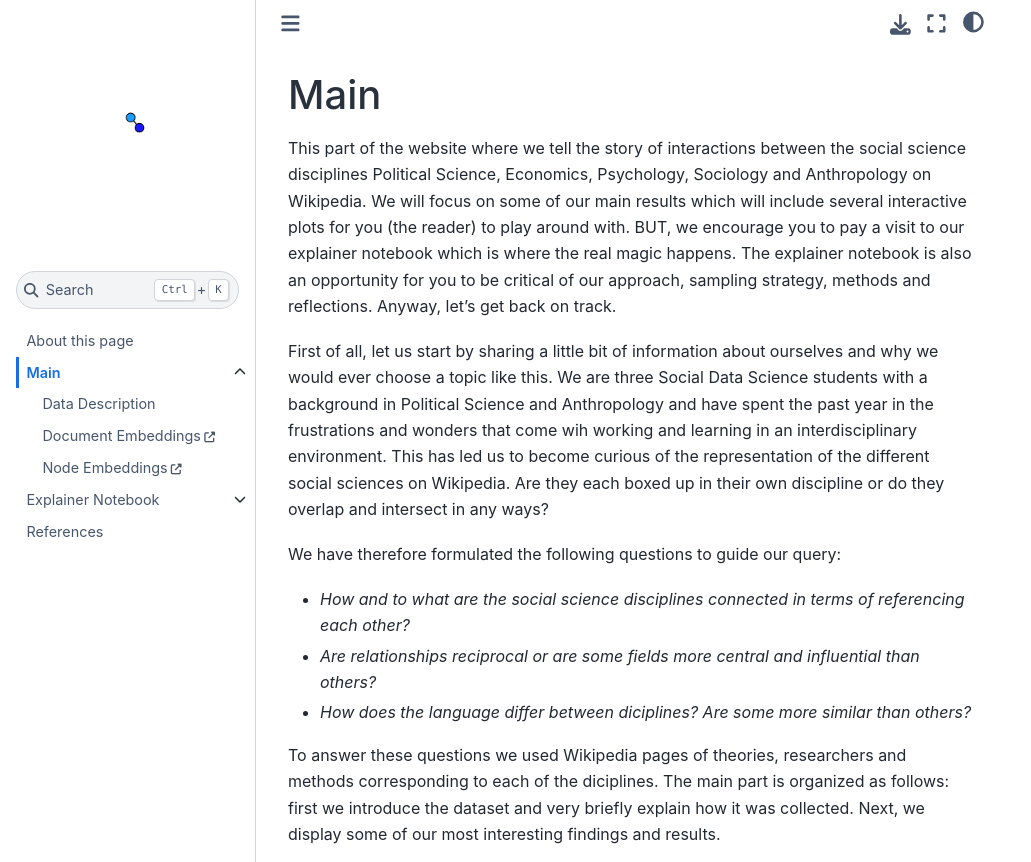
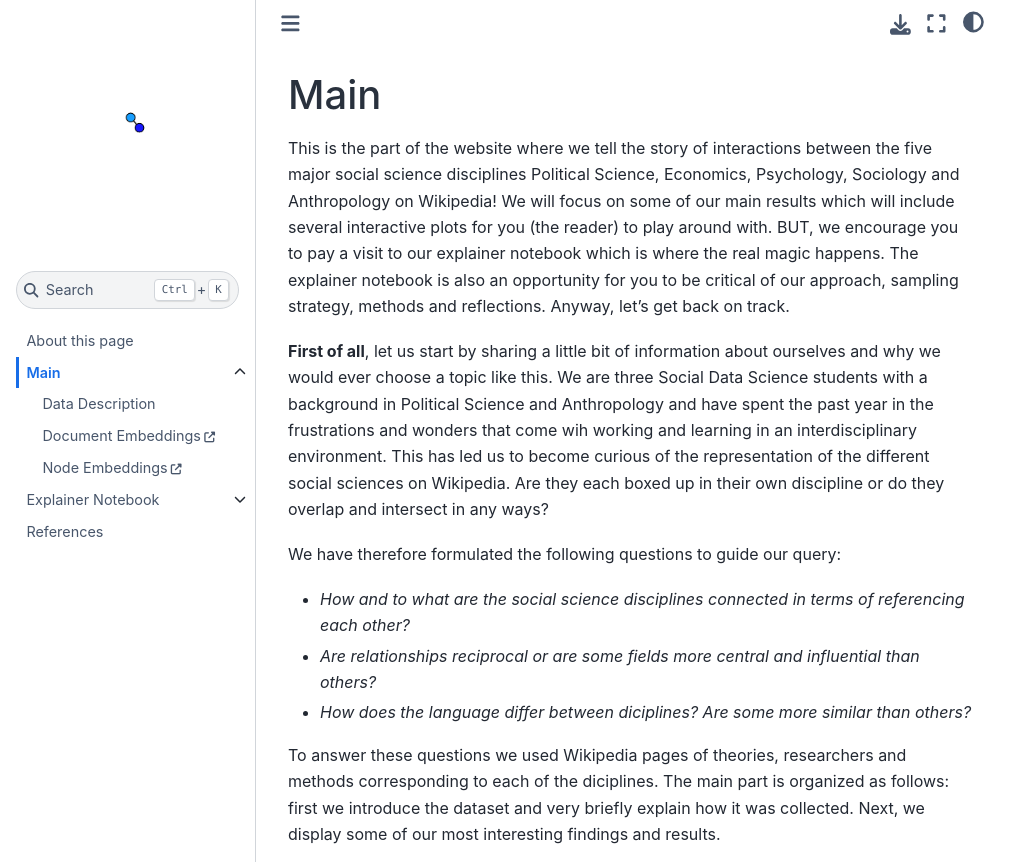
Before and after one commit to MatPiq/DTU-social-graphs-project-book, a Jupyter Book: the page built from main.md, in a window 1280 px wide and 1259 px high, cut to the strip 0-862 px from the top of the window. Shown: the whole strip, without its empty margins (0-1031 px from the left). Built offline with Jupyter Book 1.0.4 settings and Sphinx 7.4.7 and the Sphinx Book theme 1.1.4, drawn with Linux system fonts in a browser that asks for light colours; pages that are not in the unit, such as notebooks, are missing from menus; comment, search, counter and statistics services are not loaded.

Commit message:
Update main.md

```diff
--- a/main.md
+++ b/main.md
@@ -2,9 +2,9 @@
 Main
 =====
 
-This part of the website where we tell the story of interactions between the social science disciplines Political Science, Economics, Psychology, Sociology and Anthropology on Wikipedia. We will focus on some of our main results which will include several interactive plots for you (the reader) to play around with. BUT, we encourage you to pay a visit to our explainer notebook which is where the real magic happens. The explainer notebook is also an opportunity for you to be critical of our approach, sampling strategy, methods and reflections. Anyway, let's get back on track.
+This is the part of the website where we tell the story of interactions between the five major social science disciplines Political Science, Economics, Psychology, Sociology and Anthropology on Wikipedia! We will focus on some of our main results which will include several interactive plots for you (the reader) to play around with. BUT, we encourage you to pay a visit to our explainer notebook which is where the real magic happens. The explainer notebook is also an opportunity for you to be critical of our approach, sampling strategy, methods and reflections. Anyway, let's get back on track.
 
-First of all, let us start by sharing a little bit of information about ourselves and why we would ever choose a topic like this. We are three Social Data Science students with a background in Political Science and Anthropology and have spent the past year in the frustrations and wonders that come wih working and learning in an interdisciplinary environment. This has led us to become curious of the representation of the different social sciences on Wikipedia. Are they each boxed up in their own discipline or do they overlap and intersect in any ways?
+**First of all**, let us start by sharing a little bit of information about ourselves and why we would ever choose a topic like this. We are three Social Data Science students with a background in Political Science and Anthropology and have spent the past year in the frustrations and wonders that come wih working and learning in an interdisciplinary environment. This has led us to become curious of the representation of the different social sciences on Wikipedia. Are they each boxed up in their own discipline or do they overlap and intersect in any ways?
 
 We have therefore formulated the following questions to guide our query:
 
```
